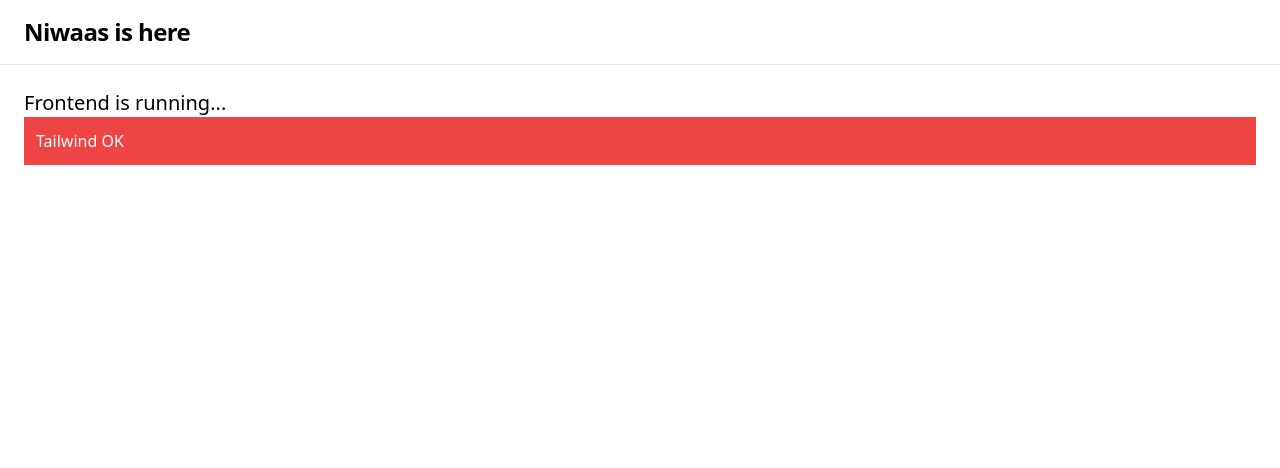
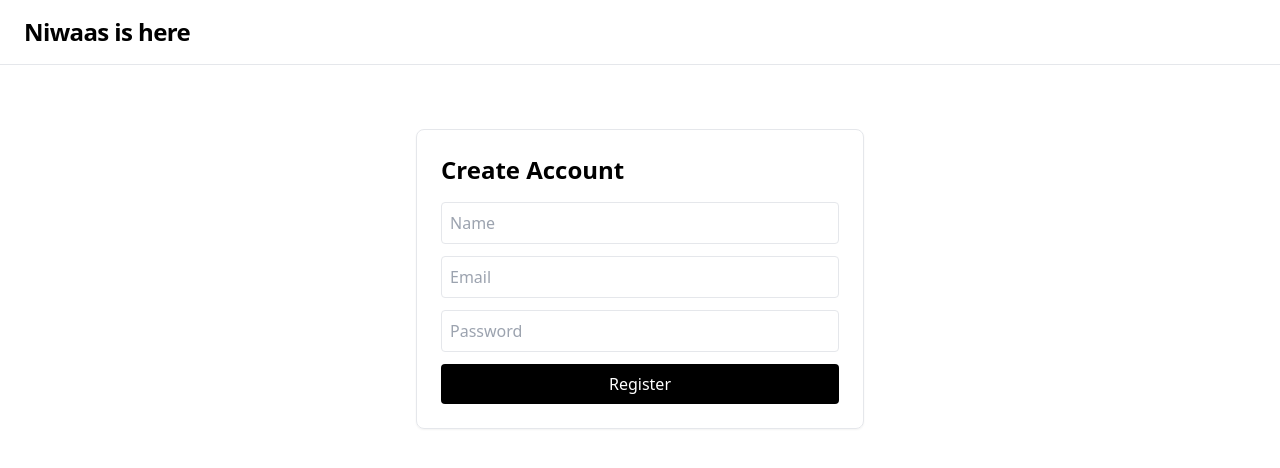
Before and after one commit to arpit-deshmukh/NIwaas-Rental-Propery-management-Platform, a React app in the folder frontend/: page /register in a window 1280 px wide. Shown: the top 468 px of the page. Built offline with nearby package versions, Linux system fonts and the light colour scheme; no server answers; the HTML template or start-up script is replaced by a standard one.

Commit message:
add login and register UI pages and connect them to backend auth APIs

```diff
--- a/frontend/package.json
+++ b/frontend/package.json
@@ -10,8 +10,10 @@
     "preview": "vite preview"
   },
   "dependencies": {
+    "axios": "^1.13.2",
     "react": "^19.2.0",
-    "react-dom": "^19.2.0"
+    "react-dom": "^19.2.0",
+    "react-router-dom": "^7.9.6"
   },
   "devDependencies": {
     "@eslint/js": "^9.39.1",
--- a/frontend/src/App.jsx
+++ b/frontend/src/App.jsx
@@ -1,15 +1,17 @@
+import { BrowserRouter, Routes, Route } from "react-router-dom";
 import Navbar from "./components/Navbar";
+import Login from "./pages/Auth/Login";
+import Register from "./pages/Auth/Register";
 
 function App() {
   return (
-    <div className="min-h-screen bg-white">
+    <BrowserRouter>
       <Navbar />
-      <div className="p-6">
-        <h2 className="text-xl font-medium">Frontend is running...</h2>
-        <div className="bg-red-500 text-white p-3">Tailwind OK</div>
-
-      </div>
-    </div>
+      <Routes>
+        <Route path="/login" element={<Login />} />
+        <Route path="/register" element={<Register />} />
+      </Routes>
+    </BrowserRouter>
   );
 }
 
--- /dev/null
+++ b/frontend/src/pages/Auth/Login.jsx
@@ -0,0 +1,63 @@
+import { useState } from "react";
+import api from "../../services/api";
+
+const Login = () => {
+  const [form, setForm] = useState({
+    email: "",
+    password: ""
+  });
+
+  const [error, setError] = useState("");
+
+  const handleChange = (e) => {
+    setForm({ ...form, [e.target.name]: e.target.value });
+  };
+
+  const handleSubmit = async (e) => {
+    e.preventDefault();
+    setError("");
+
+    try {
+      const res = await api.post("/auth/login", form);
+      localStorage.setItem("token", res.data.token);
+      alert("Logged in successfully");
+    } catch (err) {
+      setError(err.response?.data?.message || "Login failed");
+    }
+  };
+
+  return (
+    <div className="flex justify-center mt-16">
+      <form
+        onSubmit={handleSubmit}
+        className="w-full max-w-md border p-6 rounded-lg shadow-sm"
+      >
+        <h2 className="text-2xl font-semibold mb-4">Login</h2>
+
+        <input
+          type="email"
+          name="email"
+          placeholder="Email"
+          className="w-full border p-2 mb-3 rounded"
+          onChange={handleChange}
+        />
+
+        <input
+          type="password"
+          name="password"
+          placeholder="Password"
+          className="w-full border p-2 mb-3 rounded"
+          onChange={handleChange}
+        />
+
+        {error && <p className="text-red-500 mb-3">{error}</p>}
+
+        <button className="w-full bg-black text-white py-2 rounded">
+          Login
+        </button>
+      </form>
+    </div>
+  );
+};
+
+export default Login;
--- /dev/null
+++ b/frontend/src/pages/Auth/Register.jsx
@@ -0,0 +1,72 @@
+import { useState } from "react";
+import api from "../../services/api";
+
+const Register = () => {
+  const [form, setForm] = useState({
+    name: "",
+    email: "",
+    password: ""
+  });
+
+  const [error, setError] = useState("");
+
+  const handleChange = (e) => {
+    setForm({ ...form, [e.target.name]: e.target.value });
+  };
+
+  const handleSubmit = async (e) => {
+    e.preventDefault();
+    setError("");
+
+    try {
+      const res = await api.post("/auth/register", form);
+      localStorage.setItem("token", res.data.token);
+      alert("Registered successfully");
+    } catch (err) {
+      setError(err.response?.data?.message || "Registration failed");
+    }
+  };
+
+  return (
+    <div className="flex justify-center mt-16">
+      <form
+        onSubmit={handleSubmit}
+        className="w-full max-w-md border p-6 rounded-lg shadow-sm"
+      >
+        <h2 className="text-2xl font-semibold mb-4">Create Account</h2>
+
+        <input
+          type="text"
+          name="name"
+          placeholder="Name"
+          className="w-full border p-2 mb-3 rounded"
+          onChange={handleChange}
+        />
+
+        <input
+          type="email"
+          name="email"
+          placeholder="Email"
+          className="w-full border p-2 mb-3 rounded"
+          onChange={handleChange}
+        />
+
+        <input
+          type="password"
+          name="password"
+          placeholder="Password"
+          className="w-full border p-2 mb-3 rounded"
+          onChange={handleChange}
+        />
+
+        {error && <p className="text-red-500 mb-3">{error}</p>}
+
+        <button className="w-full bg-black text-white py-2 rounded">
+          Register
+        </button>
+      </form>
+    </div>
+  );
+};
+
+export default Register;
```
Also changed, not shown: 1 other file (tests, documents, lock files or other folders).
